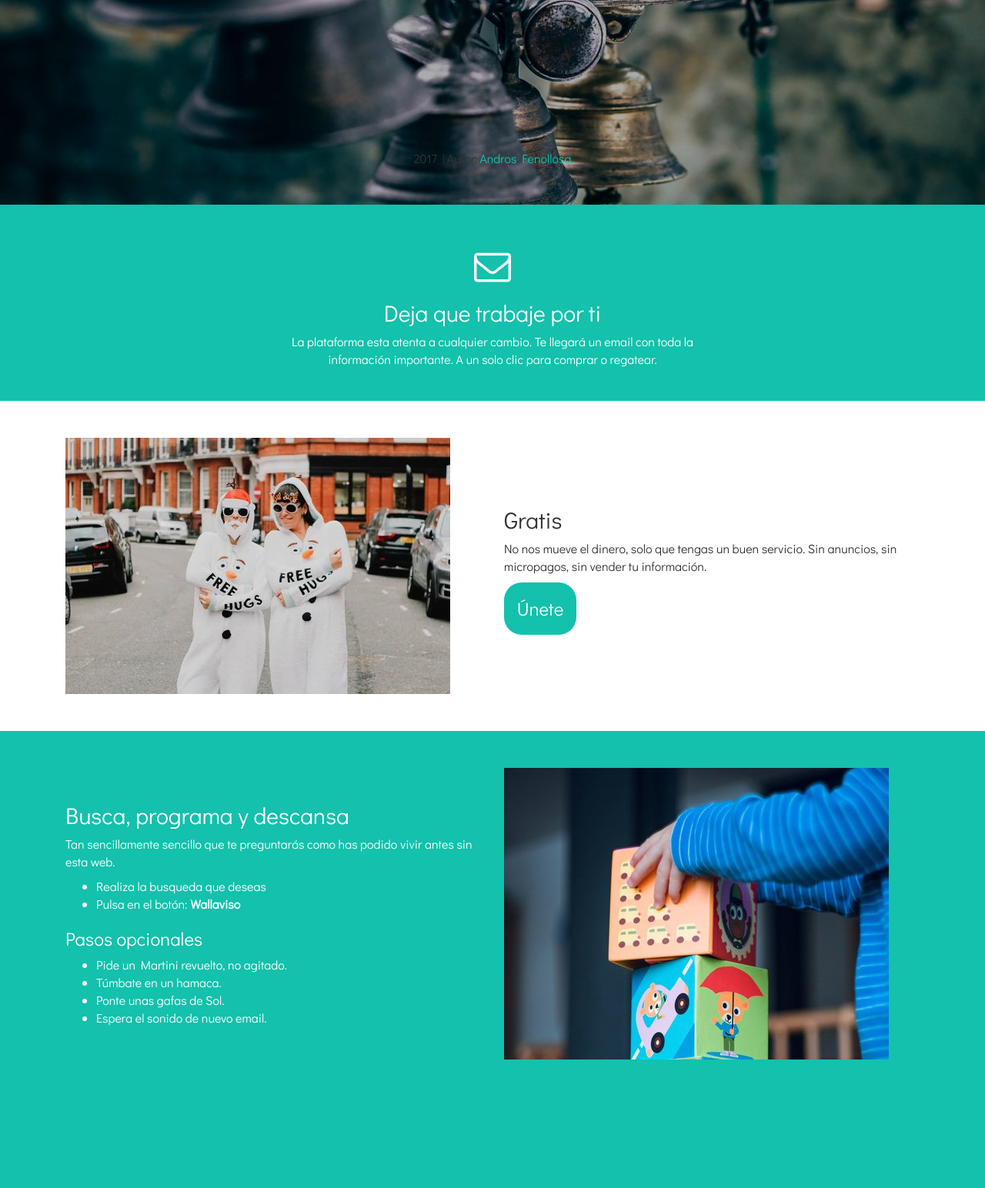
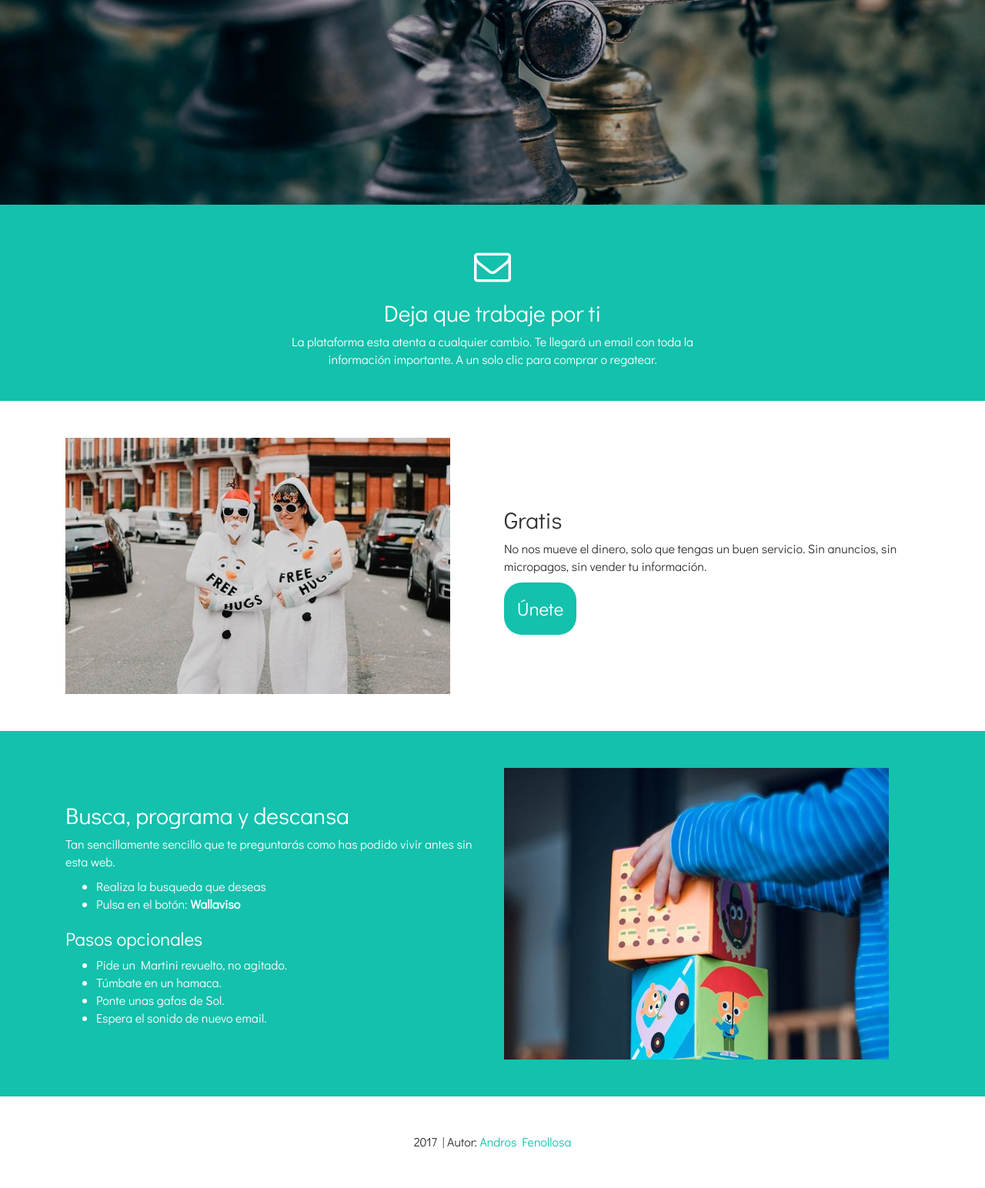
Before and after one commit to tanrax/wallaviso, a Flask app: page / in a window 1280 px wide. Shown: the part 534-2078 px from the top of the page at 77% size. Before the commit the page ends 1911 px from the top, so only its background shows below. Run offline with Flask 2, Linux system fonts and the light colour scheme; style sheets or scripts are compiled from the project's sources; parts of the project's set-up code (start-up, migrations or seed data) failed here and were passed over.

Commit message:
Fixbug container and footer

```diff
--- a/static/css/main.scss
+++ b/static/css/main.scss
@@ -9,7 +9,6 @@
 @import 'vendor/vex-theme-os';
 
 body {
-	min-height: 100vh;
 	font-family: fuente_contenido;
 	font-size: 16px;
 	padding-top: 4em;
@@ -345,6 +344,9 @@ body#searchs {
 }
 
 body#histories {
+	.container {
+		width: initial;
+	}
 	.order {
 		display: flex;
 		justify-content: center;
@@ -363,10 +365,6 @@ body#histories {
 }
 
 footer {
-    position: absolute;
-    bottom: 0;
-    left: 0;
-    right: 0;
 	text-align: center;
 	padding: 3em 0;
 }
```
